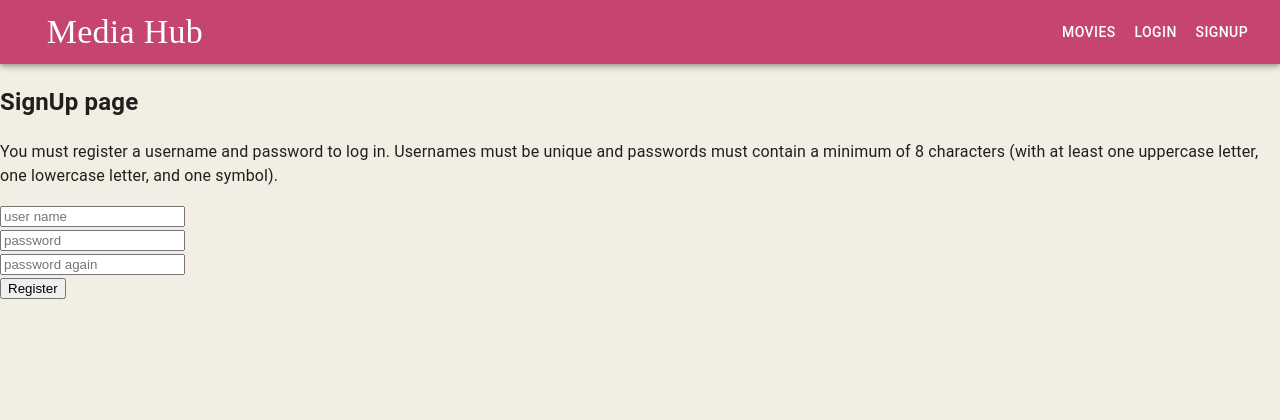
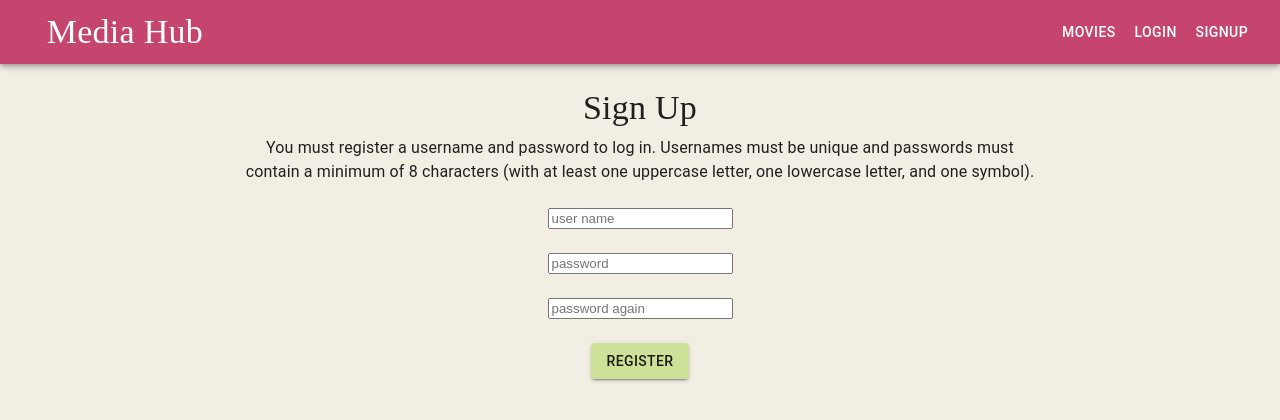
Before and after one commit to jordanbutler28/web-api-ca, a React (Vite) app in the folder react-movies/: page /signup in a window 1280 px wide. Shown: the top 420 px of the page. Built offline with nearby package versions, Linux system fonts and the light colour scheme; some icons are missing; a web font is replaced by a local one.

Commit message:
Added theme to sign up page

```diff
--- a/react-movies/src/main.jsx
+++ b/react-movies/src/main.jsx
@@ -37,6 +37,9 @@ const queryClient = new QueryClient({
 
 const theme = createTheme({
   typography: {
+    body1: {
+      textAlign: "center",
+    },
     h4: {
       fontFamily: 'Prosto One',
       padding: ".2em",
--- a/react-movies/src/pages/signupPage.jsx
+++ b/react-movies/src/pages/signupPage.jsx
@@ -1,6 +1,9 @@
 import { useContext, useState } from "react";
 import { Navigate } from "react-router";
 import { AuthContext } from '../contexts/authContext';
+import Box from "@mui/material/Box";
+import Typography from "@mui/material/Typography";
+import Button from "@mui/material/Button";
 
 const SignUpPage = () => {
   const context = useContext(AuthContext)
@@ -24,9 +27,16 @@ const SignUpPage = () => {
   }
 
   return (
-    <>
-      <h2>SignUp page</h2>
-      <p>You must register a username and password to log in. Usernames must be unique and passwords must contain a minimum of 8 characters (with at least one uppercase letter, one lowercase letter, and one symbol). </p>
+    <Box sx={{
+            paddingTop: 2,
+            display: "flex",
+            flexDirection: "column",
+            alignItems: "center",
+            justifyContent: "center",
+    }}>
+      <Typography variant="h4">Sign Up</Typography>
+      <Typography variant="body1" sx={{maxWidth: "800px"}}>You must register a username and password to log in. Usernames must be unique and passwords must contain a minimum of 8 characters (with at least one uppercase letter, one lowercase letter, and one symbol). </Typography>
+      < br />
       <input value={userName} placeholder="user name" onChange={e => {
         setUserName(e.target.value);
       }}></input><br />
@@ -37,8 +47,8 @@ const SignUpPage = () => {
         setPasswordAgain(e.target.value);
       }}></input><br />
       {/* Login web form  */}
-      <button onClick={register}>Register</button>
-    </>
+      <Button variant="contained" size="medium" color="secondary" onClick={register}>Register</Button>
+    </Box>
   );
 };
 
```
